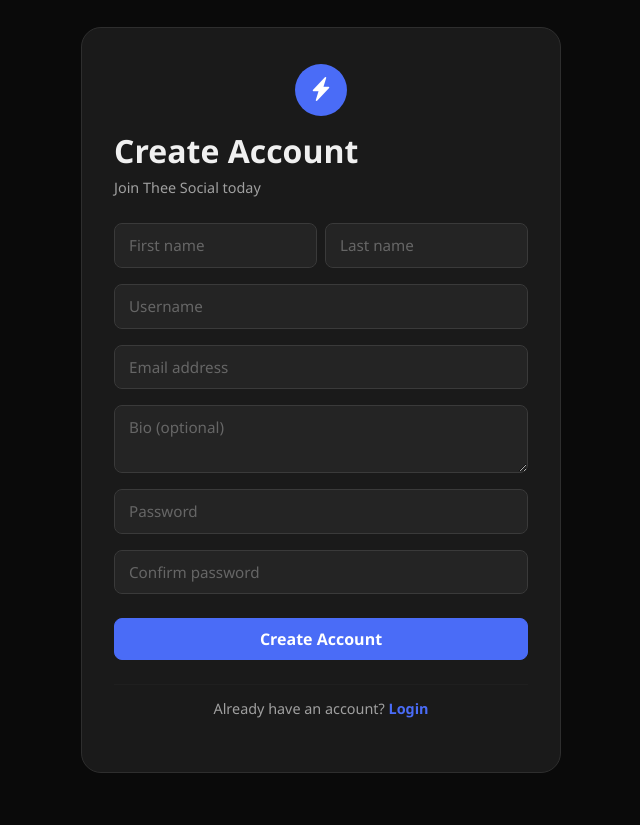
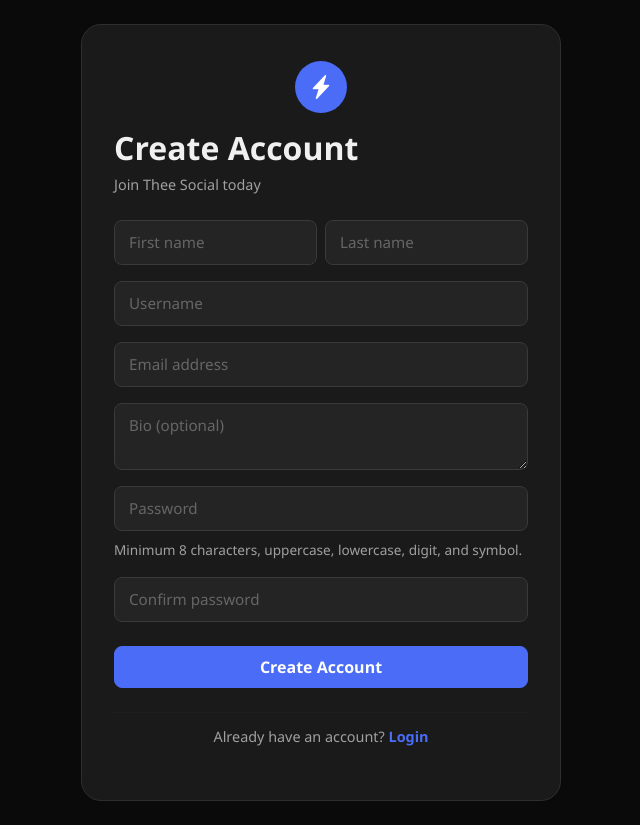
Before and after one commit to TriggahRay/Social-Media-Lite, a Django app: page /accounts/register/ in a window 1280 px wide. Shown: the whole page, without its empty margins (319-959 px from the left). Before the commit the page ends 773 px from the top, so only its background shows below. Run offline with Django 5.2, Linux system fonts and the light colour scheme.

Commit message:
Add password requiremnets helper text to registration form

```diff
--- a/templates/accounts/register.html
+++ b/templates/accounts/register.html
@@ -62,6 +62,11 @@
       <div class="mb-3">
         <input type="password" name="password1" class="form-control"
                placeholder="Password" required>
+
+        <div class="form-text mt-2" style="color: var(--text-secondary); font-size: 0.85rem;">
+          Minimum 8 characters, uppercase, lowercase, digit, and symbol.
+        </div>
+
         {% if form.password1.errors %}
           <ul class="errorlist">{% for e in form.password1.errors %}<li>{{ e }}</li>{% endfor %}</ul>
         {% endif %}
```
Also changed, not shown: static/scripts.js (line endings or trailing spaces).
